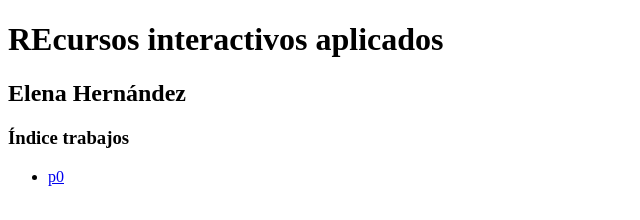
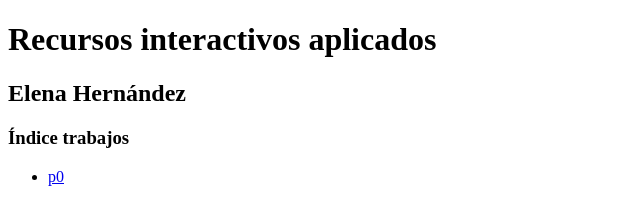
Before and after one commit to viti-ram/Treballs_2DGB, a plain HTML site: page index.html in a window 1280 px wide. Shown: the whole page, without its empty margins (0-640 px from the left). Drawn offline with Linux system fonts and the light colour scheme.

Commit message:
Add files via upload

```diff
--- a/index.html
+++ b/index.html
@@ -5,7 +5,7 @@
         <title>RIA - Elena Hernández</title>
     </head>
     <body>
-        <h1>REcursos interactivos aplicados</h1>
+        <h1>Recursos interactivos aplicados</h1>
         <h2>Elena Hernández</h2>
         <h3>Índice trabajos</h3>
     <ul>
```
